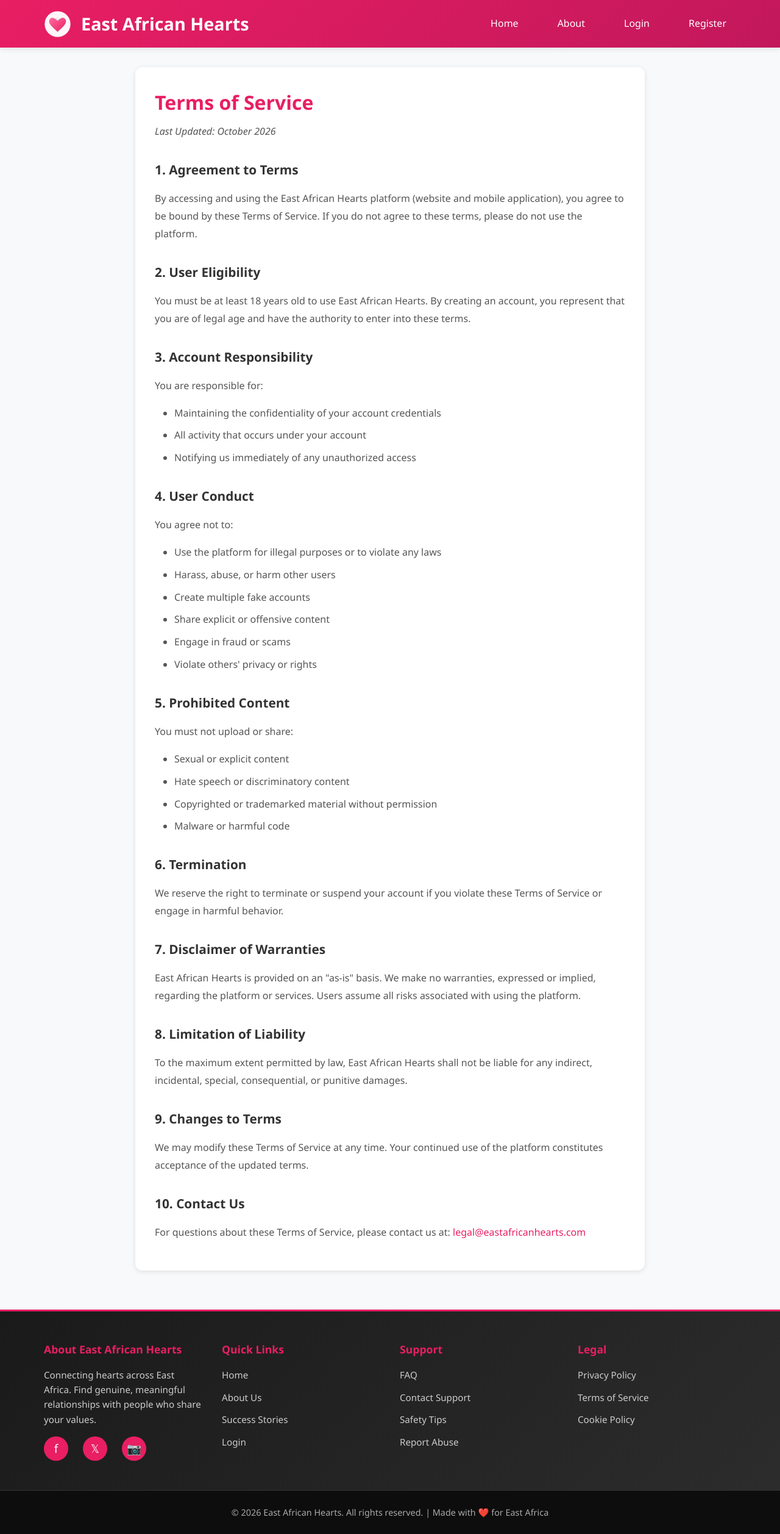
After one commit to Naija7/east-african-hearts, a Flask app: page /terms-of-service in a window 1280 px wide. The commit adds this page. Shown: the whole page at 61% size. Run offline with Flask 3, Linux system fonts and the light colour scheme; some libraries are stand-ins or nearby versions.

Commit message:
Add Privacy Policy and Terms of Service pages
- Create /privacy-policy route in home blueprint
- Create /terms-of-service route in home blueprint
- Add privacy_policy.html template with comprehensive policy content
- Add terms_of_service.html template with usage rules and liability info
- Update footer to use actual routes instead of '#' placeholders
- Add proper styling for legal document pages
- Ensure mobile-responsive layout for legal pages
- Add contact email links for inquiries
Co-Authored-By: Claude Haiku 4.5 <noreply@anthropic.com>

```diff
--- a/routes/home.py
+++ b/routes/home.py
@@ -26,3 +26,13 @@ def set_language(language):
     if language in TRANSLATIONS:
         session['language'] = language
     return redirect(request.referrer or url_for('home.index'))
+
+@home.route("/privacy-policy")
+def privacy_policy():
+    language = session.get('language', 'en')
+    return render_template("privacy_policy.html", lang=language)
+
+@home.route("/terms-of-service")
+def terms_of_service():
+    language = session.get('language', 'en')
+    return render_template("terms_of_service.html", lang=language)
--- a/templates/footer.html
+++ b/templates/footer.html
@@ -34,8 +34,8 @@
         <div class="footer-section">
             <h4>Legal</h4>
             <ul class="footer-list">
-                <li><a href="#">Privacy Policy</a></li>
-                <li><a href="#">Terms of Service</a></li>
+                <li><a href="{{ url_for('home.privacy_policy') }}">Privacy Policy</a></li>
+                <li><a href="{{ url_for('home.terms_of_service') }}">Terms of Service</a></li>
                 <li><a href="#">Cookie Policy</a></li>
             </ul>
         </div>
--- /dev/null
+++ b/templates/terms_of_service.html
@@ -0,0 +1,159 @@
+<!DOCTYPE html>
+<html lang="en">
+<head>
+    <meta charset="UTF-8">
+    <meta name="viewport" content="width=device-width, initial-scale=1.0">
+    <title>Terms of Service - East African Hearts</title>
+    <link rel="stylesheet" href="{{ url_for('static', filename='style.css') }}">
+</head>
+<body>
+    <header class="navbar">
+        <div class="nav-container">
+            <div class="logo-section">
+                <img src="{{ url_for('static', filename='logo.svg') }}" alt="East African Hearts Logo" class="logo">
+                <h1 class="brand-name">East African Hearts</h1>
+            </div>
+            <nav class="nav-links">
+                <a href="{{ url_for('home.index') }}" class="nav-link">Home</a>
+                <a href="{{ url_for('home.about') }}" class="nav-link">About</a>
+                {% if session.get('user_id') %}
+                    <a href="{{ url_for('matching.discovery') }}" class="nav-link">Discovery</a>
+                    <a href="{{ url_for('auth.logout') }}" class="nav-link">Logout</a>
+                {% else %}
+                    <a href="{{ url_for('auth.login') }}" class="nav-link">Login</a>
+                    <a href="{{ url_for('auth.register') }}" class="nav-link">Register</a>
+                {% endif %}
+            </nav>
+        </div>
+    </header>
+
+    <main>
+        <div class="legal-container">
+            <div class="legal-content">
+                <h1>Terms of Service</h1>
+                <p class="last-updated">Last Updated: October 2026</p>
+
+                <h2>1. Agreement to Terms</h2>
+                <p>By accessing and using the East African Hearts platform (website and mobile application), you agree to be bound by these Terms of Service. If you do not agree to these terms, please do not use the platform.</p>
+
+                <h2>2. User Eligibility</h2>
+                <p>You must be at least 18 years old to use East African Hearts. By creating an account, you represent that you are of legal age and have the authority to enter into these terms.</p>
+
+                <h2>3. Account Responsibility</h2>
+                <p>You are responsible for:</p>
+                <ul>
+                    <li>Maintaining the confidentiality of your account credentials</li>
+                    <li>All activity that occurs under your account</li>
+                    <li>Notifying us immediately of any unauthorized access</li>
+                </ul>
+
+                <h2>4. User Conduct</h2>
+                <p>You agree not to:</p>
+                <ul>
+                    <li>Use the platform for illegal purposes or to violate any laws</li>
+                    <li>Harass, abuse, or harm other users</li>
+                    <li>Create multiple fake accounts</li>
+                    <li>Share explicit or offensive content</li>
+                    <li>Engage in fraud or scams</li>
+                    <li>Violate others' privacy or rights</li>
+                </ul>
+
+                <h2>5. Prohibited Content</h2>
+                <p>You must not upload or share:</p>
+                <ul>
+                    <li>Sexual or explicit content</li>
+                    <li>Hate speech or discriminatory content</li>
+                    <li>Copyrighted or trademarked material without permission</li>
+                    <li>Malware or harmful code</li>
+                </ul>
+
+                <h2>6. Termination</h2>
+                <p>We reserve the right to terminate or suspend your account if you violate these Terms of Service or engage in harmful behavior.</p>
+
+                <h2>7. Disclaimer of Warranties</h2>
+                <p>East African Hearts is provided on an "as-is" basis. We make no warranties, expressed or implied, regarding the platform or services. Users assume all risks associated with using the platform.</p>
+
+                <h2>8. Limitation of Liability</h2>
+                <p>To the maximum extent permitted by law, East African Hearts shall not be liable for any indirect, incidental, special, consequential, or punitive damages.</p>
+
+                <h2>9. Changes to Terms</h2>
+                <p>We may modify these Terms of Service at any time. Your continued use of the platform constitutes acceptance of the updated terms.</p>
+
+                <h2>10. Contact Us</h2>
+                <p>For questions about these Terms of Service, please contact us at: <a href="mailto:legal@eastafricanhearts.com">legal@eastafricanhearts.com</a></p>
+            </div>
+        </div>
+    </main>
+
+    {% include 'footer.html' %}
+
+    <style>
+        .legal-container {
+            max-width: 900px;
+            margin: 2rem auto;
+            padding: 0 2rem;
+        }
+
+        .legal-content {
+            background: white;
+            padding: 2rem;
+            border-radius: 12px;
+            box-shadow: 0 2px 8px rgba(0, 0, 0, 0.1);
+        }
+
+        .legal-content h1 {
+            color: #e91e63;
+            margin-bottom: 0.5rem;
+        }
+
+        .last-updated {
+            color: #999;
+            font-style: italic;
+            margin-bottom: 2rem;
+        }
+
+        .legal-content h2 {
+            color: #333;
+            font-size: 1.3rem;
+            margin-top: 2rem;
+            margin-bottom: 1rem;
+        }
+
+        .legal-content p {
+            color: #555;
+            line-height: 1.8;
+            margin-bottom: 1rem;
+        }
+
+        .legal-content ul {
+            color: #555;
+            margin-left: 2rem;
+            margin-bottom: 1rem;
+            line-height: 1.8;
+        }
+
+        .legal-content li {
+            margin-bottom: 0.5rem;
+        }
+
+        .legal-content a {
+            color: #e91e63;
+            text-decoration: none;
+        }
+
+        .legal-content a:hover {
+            text-decoration: underline;
+        }
+
+        @media (max-width: 768px) {
+            .legal-container {
+                padding: 0 1rem;
+            }
+
+            .legal-content {
+                padding: 1.5rem;
+            }
+        }
+    </style>
+</body>
+</html>
```
Also changed, not shown: templates/privacy_policy.html (added, +155 -0 lines).
